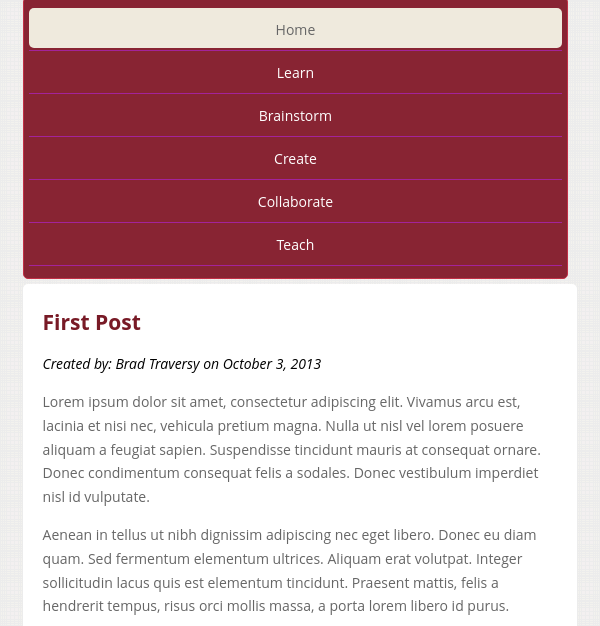
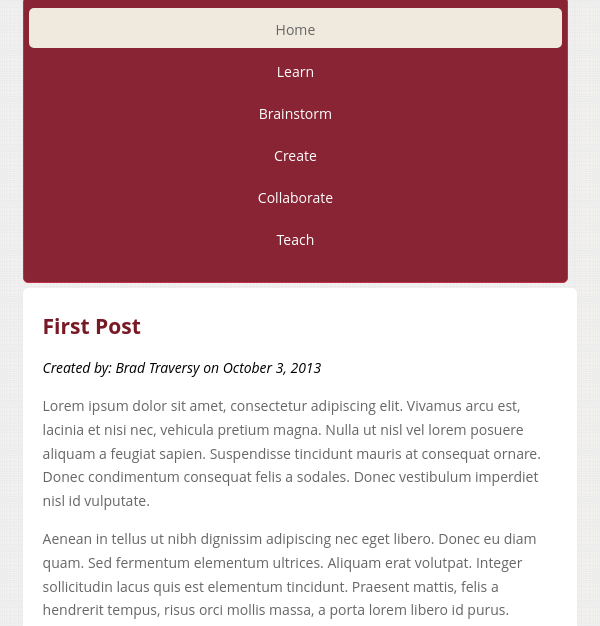
Before and after one commit to Gniewogniew/Poland---Block-25-Responsive-Web-Development---Part-1, a plain HTML site: page index.html in a window 600 px wide. Shown: the part 174-800 px from the top of the page. Drawn offline with Linux system fonts and the light colour scheme.

Commit message:
Update style.css

```diff
--- a/css/style.css
+++ b/css/style.css
@@ -161,7 +161,7 @@ footer p{
 	}
 	.main-header .main-nav{
 		transition: height 1s;
-    	height: 280px;
+    		height: 284px;
 		width: 98%;
 	}
 	.main-header .main-nav ul{
@@ -174,7 +174,6 @@ footer p{
 		display: block;
 		margin-right: 0;
 		width: 100%;
-		border-bottom: 1px solid #a3239b;
 	}
 	.main-header .main-nav li a{
 		margin-bottom: 2px;
@@ -220,7 +219,6 @@ footer p{
 		display: block;
 		margin-right: 0;
 		width: 100%;
-		border-bottom: 1px solid #a3239b;
 	}
 	.main-header .main-nav li a{
 		margin-bottom: 2px;
```
